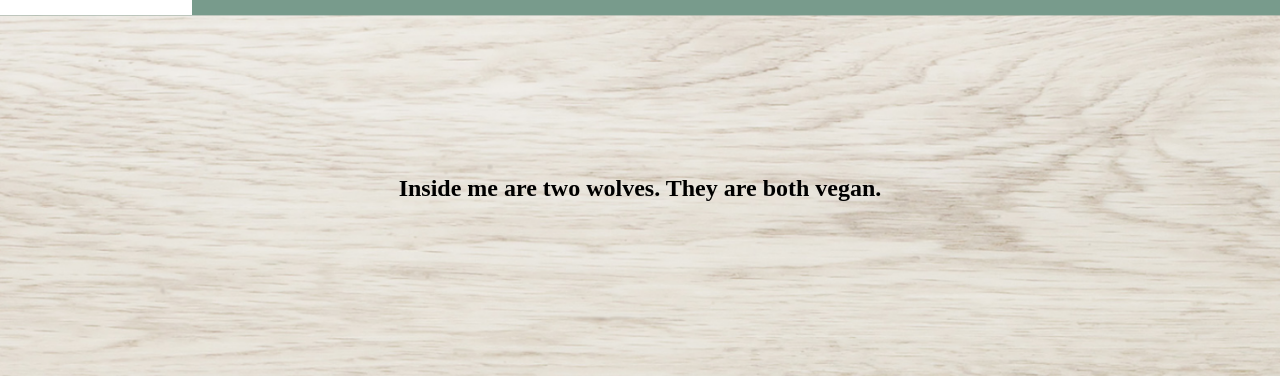
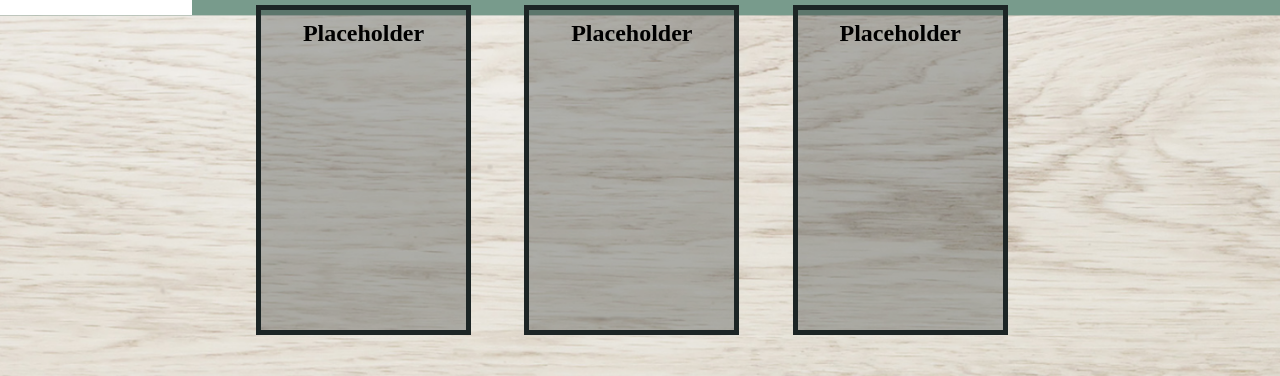
Before and after one commit to ScaryGrandma/ScaryGrandma.github.io, a plain HTML site: page projects.html in a window 1280 px wide. Shown: the part 305-681 px from the top of the page. Drawn offline with Linux system fonts and the light colour scheme.

Commit message:
Alt sites updated

```diff
--- a/projects.html
+++ b/projects.html
@@ -33,10 +33,10 @@
         alt="background element large plank"
         class="plank-large-alt"
       />
-      <div class="h2-alt-container">
-        <div class="h2-alt">
-          <h2>Inside me are two wolves. They are both vegan.</h2>
-        </div>
+        <div class="project-container">
+          <div class="project-item"><h2>Placeholder</h2></div>
+          <div class="project-item"><h2>Placeholder</h2></div>
+          <div class="project-item"><h2>Placeholder</h2></div>
       </div>
     </main>
     <nav>
--- a/style.css
+++ b/style.css
@@ -148,3 +148,29 @@ h1 {
   }
   transition: transform 200ms ease-in-out;
 }
+
+.project-container{
+  z-index: 6;
+  display: grid;
+  position: absolute;
+  grid-template-columns: 1fr 1fr 1fr;
+  grid-template-areas: ". . .";
+  left: 50%;
+  gap: calc(5px + 2em);
+  transform: translateX(-50%);
+  bottom: 20%;
+  align-items: end;
+  justify-content: space-evenly;
+  width: 60%;
+  height:60%;
+}
+.project-item{
+  justify-content: center;
+  padding:10px;
+  background: rgba(29, 34, 33, .3);
+  display:flex;
+  height: clamp(300px, 40%, 40%);
+  flex-wrap: wrap;
+  width: clamp(100px, 80%, 80%);
+   border: 5px solid rgb(28, 37, 37);
+}
```
Also changed, not shown: contact-me.html (+1 -1 lines), skills.html (+1 -1 lines).
